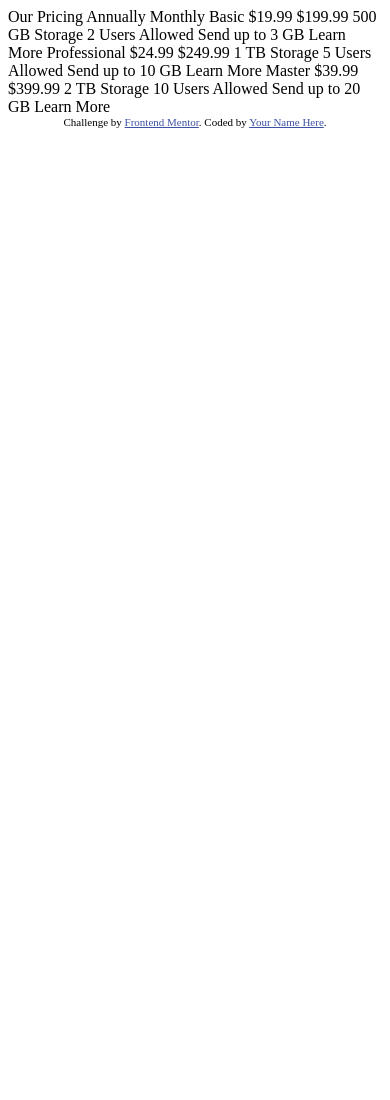
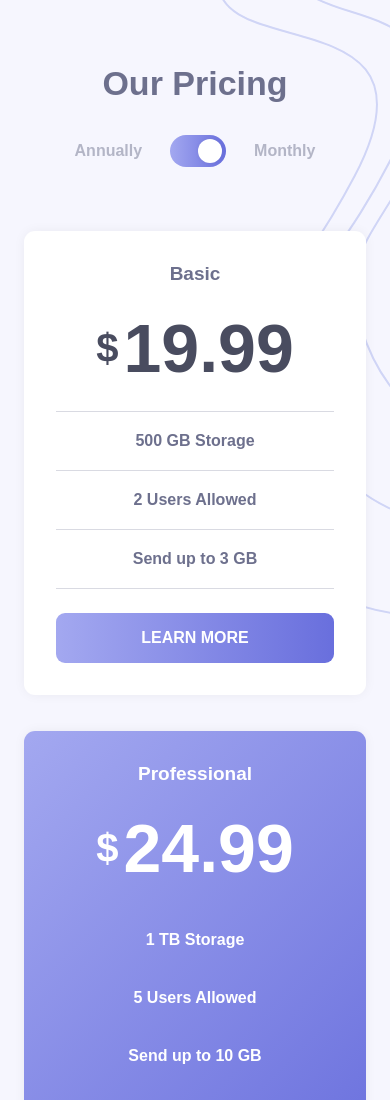
Before and after one commit to ali-mashayekhi/js-component--pricing-component-with-toggle-master, a plain HTML site: page index.html in a window 390 px wide. Shown: the top 1100 px of the page. Before the commit the page ends 844 px from the top, so only its background shows below. Drawn offline with Linux system fonts and the light colour scheme; a web font is replaced by a local one.

Commit message:
mobile design completed

```diff
--- a/index.html
+++ b/index.html
@@ -1,52 +1,83 @@
 <!DOCTYPE html>
 <html lang="en">
-<head>
-  <meta charset="UTF-8">
-  <meta name="viewport" content="width=device-width, initial-scale=1.0"> <!-- displays site properly based on user's device -->
+  <head>
+    <meta charset="UTF-8" />
+    <meta name="viewport" content="width=device-width, initial-scale=1.0" />
+    <!-- displays site properly based on user's device -->
 
-  <link rel="icon" type="image/png" sizes="32x32" href="./images/favicon-32x32.png">
+    <link
+      rel="icon"
+      type="image/png"
+      sizes="32x32"
+      href="./images/favicon-32x32.png"
+    />
 
-  <title>Frontend Mentor | [Challenge Name Here]</title>
+    <!-- Custom font family -->
+    <link href="https://fonts.cdnfonts.com/css/montserrat" rel="stylesheet" />
 
-  <!-- Feel free to remove these styles or customise in your own stylesheet 👍 -->
-  <style>
-    .attribution { font-size: 11px; text-align: center; }
-    .attribution a { color: hsl(228, 45%, 44%); }
-  </style>
-</head>
-<body>
+    <!-- Custom CSS -->
+    <link rel="stylesheet" href="style.css" />
 
-  Our Pricing
-  Annually
-  Monthly
+    <title>Frontend Mentor | [Challenge Name Here]</title>
+  </head>
+  <body>
+    <section class="section-pricing">
+      <div class="pricing">
+        <header class="header-box">
+          <h2 class="secondary-title">Our Pricing</h2>
+          <p class="pricing-description">
+            <span> Annually</span>
+            <span>
+              <input id="toggle" class="toggle-input" type="checkbox"></input>
+              <label for="toggle" class="toggle-btn"></label>
+            </span>
+            <span>Monthly</span>
+          </p>
+        </header>
+        <div class="pricing-card-box">
+          <div class="pricing-card">
+            <h3 class="card-title bottom-line">
+              Basic <p class="price-box"> <span class="price-sign">&dollar;</span>  <span class="card-price"> 19.99</span></p>
+            </h3>
+            <ul class="card-items">
+              <li class="bottom-line">500 GB Storage</li>
+              <li class="bottom-line">2 Users Allowed</li>
+              <li class="bottom-line">Send up to 3 GB</li>
+            </ul>
+            <button class="card-btn">Learn more</button>
+          </div>
+          <div class="pricing-card pricing-card--main">
+            <h3 class="card-title">
+              Professional <p class="price-box"> <span class="price-sign">&dollar;</span> <span class="card-price"> 24.99</span></p>
+            </h3>
+            <ul class="card-items">
+              <li>1 TB Storage</li>
+              <li>5 Users Allowed</li>
+              <li>Send up to 10 GB</li>
+            </ul>
+            <button class="card-btn">Learn More</button>
+          </div>
+          <div class="pricing-card">
+            <h3 class="card-title">
+              Master <p class="price-box"><span class="price-sign">&dollar;</span><span class="card-price"> 39.99</span></p>
+            </h3>
+            <ul class="card-items">
+              <li>2 TB Storage</li>
+              <li>10 Users Allowed</li>
+              <li>Send up to 20 GB</li>
+            </ul>
+            <button class="card-btn">Learn More</button>
+          </div>
+        </div>
+      </div>
+    </section>
 
-  Basic
-  &dollar;19.99
-  &dollar;199.99
-  500 GB Storage
-  2 Users Allowed
-  Send up to 3 GB
-  Learn More
-
-  Professional
-  &dollar;24.99
-  &dollar;249.99
-  1 TB Storage
-  5 Users Allowed
-  Send up to 10 GB
-  Learn More
-
-  Master
-  &dollar;39.99
-  &dollar;399.99
-  2 TB Storage
-  10 Users Allowed
-  Send up to 20 GB
-  Learn More
-
-  <div class="attribution">
-    Challenge by <a href="https://www.frontendmentor.io?ref=challenge" target="_blank">Frontend Mentor</a>.
-    Coded by <a href="#">Your Name Here</a>.
-  </div>
-</body>
+    <footer class="attribution">
+      Challenge by
+      <a href="https://www.frontendmentor.io?ref=challenge" target="_blank"
+        >Frontend Mentor</a
+      >. Coded by <a href="#">Your Name Here</a>.
+    </footer>
+    &dollar;199.99 &dollar;249.99 &dollar;399.99
+  </body>
 </html>
--- /dev/null
+++ b/style.css
@@ -0,0 +1,181 @@
+/****************************/
+/* GENERAL RESETTING STYLES */
+/****************************/
+
+* {
+  margin: 0;
+  padding: 0;
+  box-sizing: border-box;
+}
+
+html {
+  font-size: 62.5%;
+}
+
+body {
+  font-family: "Montserrat", sans-serif;
+  color: #6d708d;
+  font-weight: 400;
+}
+
+.bottom-line {
+  border-bottom: 1px solid rgba(179, 181, 198, 0.5);
+}
+
+/****************************/
+/* PRICING SECTION */
+/****************************/
+
+.section-pricing {
+  padding: 6.4rem 0;
+  background: url(images/bg-top.svg) #f6f6fe;
+  background-position: top -4rem right -19rem;
+  background-repeat: no-repeat;
+}
+
+.pricing {
+  max-width: 40rem;
+  margin: 0 auto;
+  padding: 0 2.4rem;
+}
+
+.header-box {
+  text-align: center;
+  margin-bottom: 6.4rem;
+}
+.secondary-title {
+  font-size: 3.4rem;
+  margin-bottom: 3.2rem;
+  /* font-weight: 700; */
+}
+.pricing-description {
+  font-size: 1.6rem;
+  color: #b3b5c6;
+  font-weight: 600;
+
+  display: flex;
+  justify-content: center;
+  align-items: center;
+  gap: 2.8rem;
+}
+
+.toggle-input {
+  display: none;
+}
+
+.toggle-btn {
+  position: relative;
+  display: block;
+  width: 5.6rem;
+  height: 3.2rem;
+  background: linear-gradient(to right, #a3a8f0, #696fdd);
+  border-radius: 100px;
+  cursor: pointer;
+}
+
+.toggle-btn::after {
+  content: "";
+  position: absolute;
+  width: 2.4rem;
+  height: 2.4rem;
+  border-radius: 50%;
+  background-color: #fff;
+  top: 0.4rem;
+  left: 2.8rem;
+  transition: all 0.5s;
+  box-shadow: 0 0px 4px rgba(0, 0, 0, 0.05);
+}
+.toggle-input:checked + .toggle-btn::after {
+  left: 0.4rem;
+}
+
+.pricing-card {
+  background-color: #fff;
+  padding: 3.2rem;
+  margin-bottom: 3.6rem;
+  border-radius: 11px;
+  box-shadow: 0 0 12px rgba(0, 0, 0, 0.05);
+}
+
+.card-title {
+  display: flex;
+  flex-direction: column;
+  align-items: center;
+  gap: 2.4rem;
+  padding-bottom: 2.4rem;
+
+  font-size: 1.9rem;
+  font-weight: 700;
+  color: #6d708d;
+}
+
+.price-box {
+  display: flex;
+  gap: 0.5rem;
+  align-items: center;
+}
+
+.card-price,
+.price-sign {
+  color: #494c5f;
+  font-weight: 700;
+}
+
+.card-price {
+  font-size: 6.8rem;
+}
+
+.price-sign {
+  font-size: 4rem;
+}
+
+.card-items {
+  list-style: none;
+  margin-bottom: 2.4rem;
+}
+
+.card-items li {
+  padding: 2rem 0;
+  text-align: center;
+  font-weight: 700;
+  font-size: 1.6rem;
+}
+
+.card-btn {
+  text-transform: uppercase;
+  color: #fff;
+  background: linear-gradient(to right, #a3a8f0, #696fdd);
+  border: none;
+  width: 100%;
+  border-radius: 9px;
+  padding: 1.6rem 0;
+  font-weight: 700;
+  font-size: 1.6rem;
+}
+
+.pricing-card--main {
+  background: linear-gradient(135deg, #a3a8f0, #696fdd);
+  color: #fff;
+}
+
+.pricing-card--main .card-title,
+.pricing-card--main .card-title span {
+  color: #fff;
+}
+
+.pricing-card--main .card-btn {
+  background: #fff;
+  color: #696fdd;
+}
+
+/****************************/
+/* FOOTER */
+/****************************/
+
+.attribution {
+  font-size: 11px;
+  text-align: center;
+}
+.attribution a {
+  color: hsl(228, 45%, 44%);
+}
```
